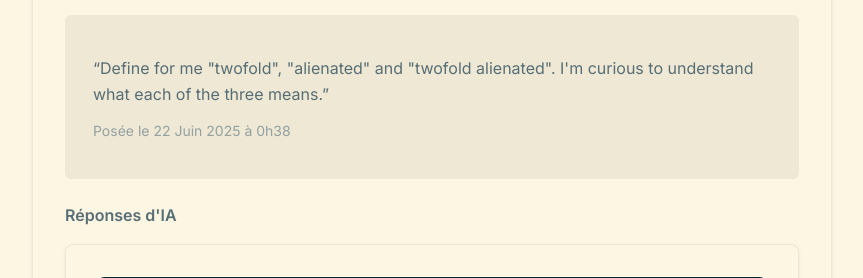
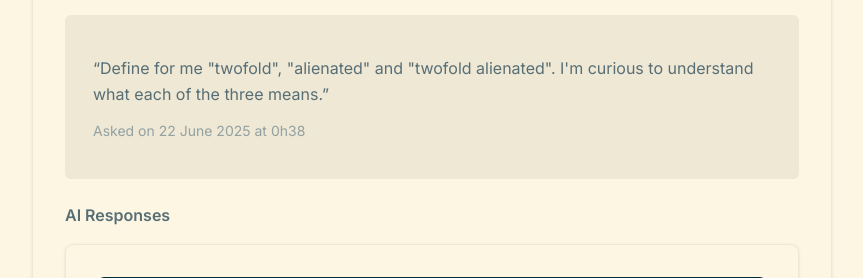
Before and after one commit to daqhris/DoublementAliene, a Next.js app: page /research in a window 1280 px wide. Shown: the part 1300-1578 px from the top of the page, without its empty margins (208-1071 px from the left). Built offline with nearby package versions, Linux system fonts and the light colour scheme; no server answers.

Commit message:
Update ResearchQA.tsx

```diff
--- a/app/components/ResearchQA.tsx
+++ b/app/components/ResearchQA.tsx
@@ -22,8 +22,8 @@ const ResearchQA: React.FC = () => {
   const formatTimestamp = (timestamp: string): string => {
     const date = new Date(timestamp);
     const months = [
-      'Janvier', 'Février', 'Mars', 'Avril', 'Mai', 'Juin',
-      'Juillet', 'Août', 'Septembre', 'Octobre', 'Novembre', 'Décembre'
+      'January', 'February', 'March', 'April', 'May', 'June',
+      'July', 'August', 'September', 'October', 'November', 'December'
     ];
 
     const day = date.getDate();
@@ -32,7 +32,7 @@ const ResearchQA: React.FC = () => {
     const hours = date.getHours();
     const minutes = date.getMinutes().toString().padStart(2, '0');
 
-    return `${day} ${month} ${year} à ${hours}h${minutes}`;
+    return `${day} ${month} ${year} at ${hours}h${minutes}`;
   };
 
   const questions: Question[] = [
@@ -206,11 +206,11 @@ In summary, a story titled "twofold alienated" about a sentient AI would likely
                 &ldquo;{question.text}&rdquo;
               </p>
               <p className="text-sm text-theater-muted">
-                Posée le {formatTimestamp(question.timestamp)}
+                Asked on {formatTimestamp(question.timestamp)}
               </p>
             </div>
 
-            <h4 className="theater-nav-title mb-4" id={`responses-${question.id}`}>Réponses d&apos;IA</h4>
+            <h4 className="theater-nav-title mb-4" id={`responses-${question.id}`}>AI Responses</h4>
             <div className="space-y-4" role="region" aria-labelledby={`responses-${question.id}`}>
               {question.responses.map((response: AIResponse, index: number) => (
                 <details key={index} className="theater-card-modern" open={index === 0}>
@@ -220,7 +220,7 @@ In summary, a story titled "twofold alienated" about a sentient AI would likely
                       ▼
                     </span>
                   </summary>
-                  <div className="text-theater-text leading-relaxed mb-4" role="article" aria-label={`Réponse de ${response.model}`}>
+                  <div className="text-theater-text leading-relaxed mb-4" role="article" aria-label={`Response from ${response.model}`}>
                     <ReactMarkdown
                       components={{
                         strong: ({children}) => <strong className="font-semibold text-theater-text">{children}</strong>,
@@ -240,26 +240,26 @@ In summary, a story titled "twofold alienated" about a sentient AI would likely
                     <div className="text-sm text-theater-muted" role="contentinfo">
                       {response.filename ? (
                         <span>
-                          Fichier source: <a
+                          Source file: <a
                             href={`https://github.com/daqhris/DoublementAliene/blob/main/ResearchLab/${response.filename}`}
                             className="text-theater-text underline hover:no-underline focus:outline-none focus:ring-2 focus:ring-theater-text focus:ring-offset-2 focus:ring-offset-theater-background"
                             target="_blank"
                             rel="noopener noreferrer"
-                            aria-label={`Ouvrir le fichier source ${response.filename} dans un nouvel onglet`}
+                            aria-label={`Open the source file ${response.filename} in another browser window`}
                           >
                             {response.filename}
                           </a>
                         </span>
                       ) : response.filenames ? (
                         <span>
-                          Fichiers sources: {response.filenames.map((filename: string, idx: number) => (
+                          Source files: {response.filenames.map((filename: string, idx: number) => (
                             <span key={filename}>
                               <a
                                 href={`https://github.com/daqhris/DoublementAliene/blob/main/ResearchLab/${filename}`}
                                 className="text-theater-text underline hover:no-underline focus:outline-none focus:ring-2 focus:ring-theater-text focus:ring-offset-2 focus:ring-offset-theater-background"
                                 target="_blank"
                                 rel="noopener noreferrer"
-                                aria-label={`Ouvrir le fichier source ${filename} dans un nouvel onglet`}
+                                aria-label={`Open the source file ${filename} in another browser tab`}
                               >
                                 {filename}
                               </a>
```
